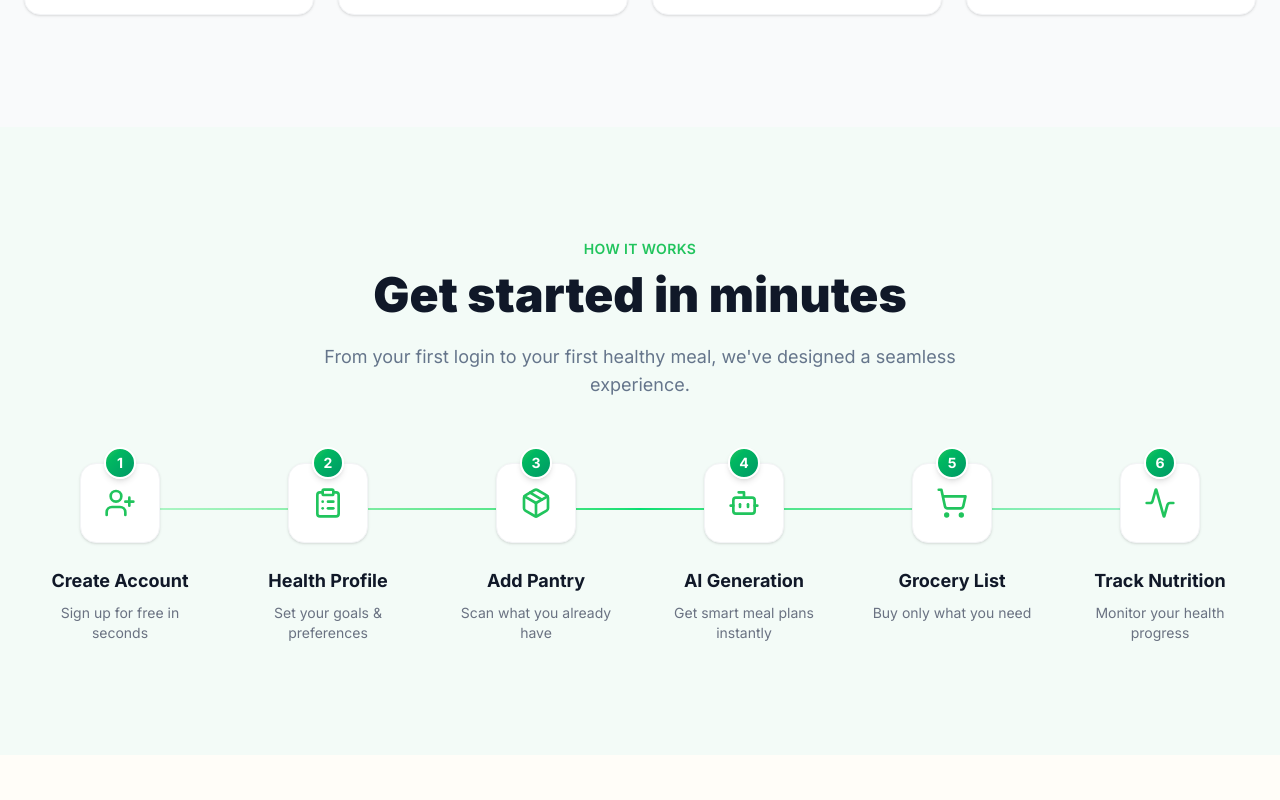
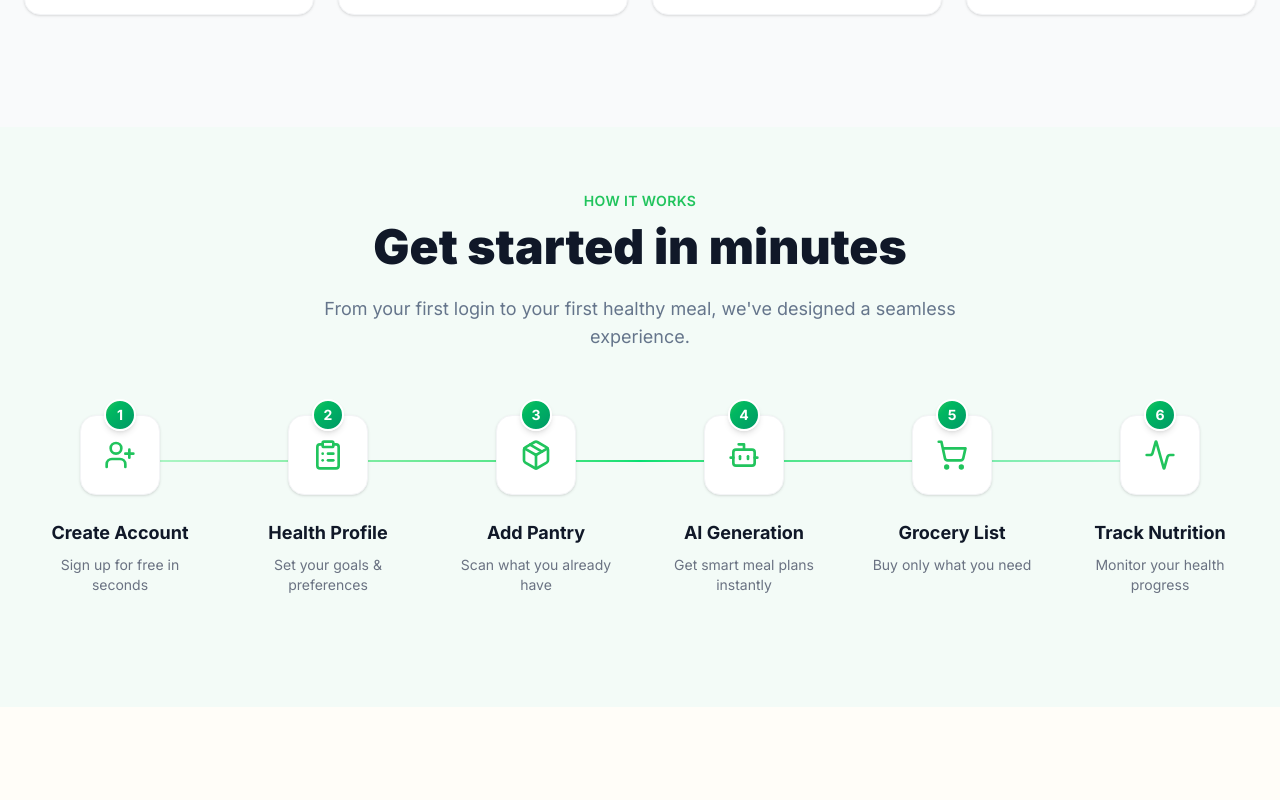
Before and after one commit to savani21/MealMate, a React (Vite) app in the folder frontend/: page / in a window 1280 px wide. Shown: the part 1580-2380 px from the top of the page. Built offline with nearby package versions, Linux system fonts and the light colour scheme; no server answers.

Commit message:
Reduce top spacing on visitor page sections

```diff
--- a/frontend/src/components/sections/HowItWorksSection.jsx
+++ b/frontend/src/components/sections/HowItWorksSection.jsx
@@ -9,7 +9,7 @@ const STEPS = [
     { icon: Activity, title: "Track Nutrition", desc: "Monitor your health progress" },
 ];
 export function HowItWorksSection() {
-    return (<section className="py-20 md:py-28 bg-green-50/50 relative overflow-hidden" id="how-it-works">
+    return (<section className="pt-12 pb-20 md:pt-16 md:pb-28 bg-green-50/50 relative overflow-hidden" id="how-it-works">
       {/* Decorative BG element */}
       <div className="absolute top-0 right-0 w-[800px] h-[800px] bg-white rounded-full opacity-40 blur-3xl -z-10 translate-x-1/3 -translate-y-1/3"/>
 
```
